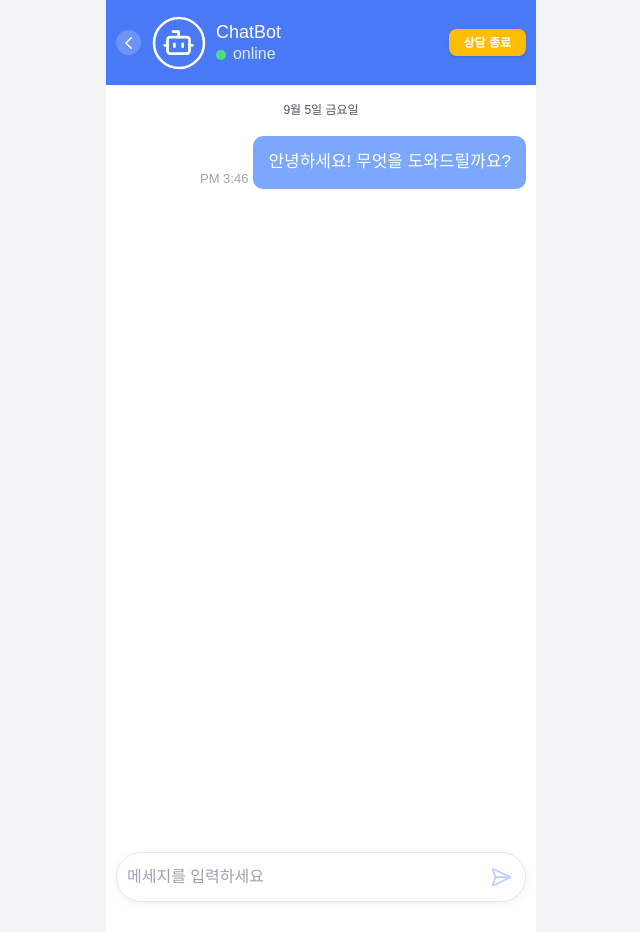
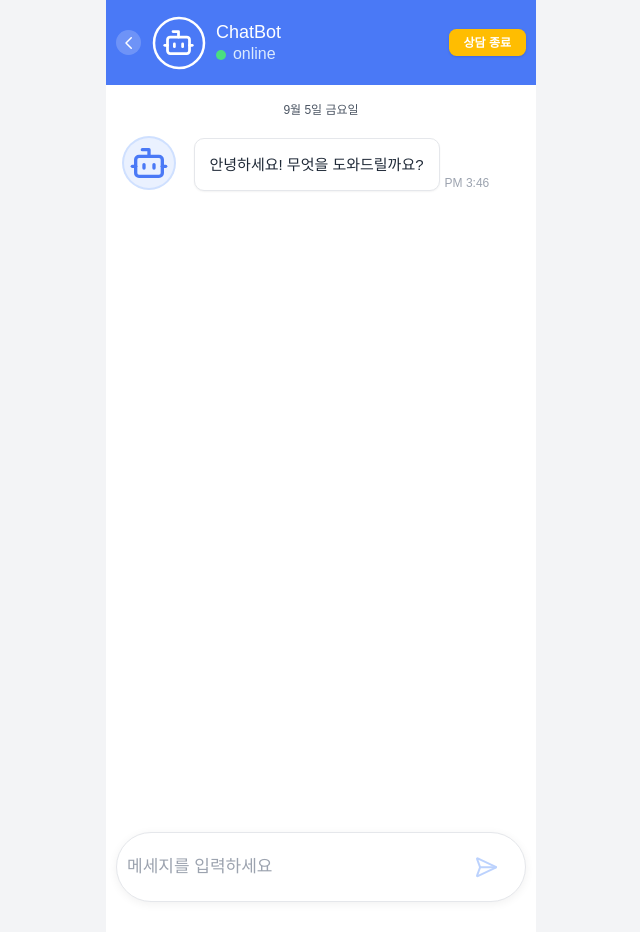
Before and after one commit to KB-hackathon-JGDL/frontend, a Vue app: page /chatbot in a window 1280 px wide. Shown: the whole page, without its empty margins (319-959 px from the left). Built offline with nearby package versions, Linux system fonts and the light colour scheme; a web font is replaced by a local one.

Commit message:
feat: ai챗봇 api 연동

```diff
--- a/src/components/chat/ChatContainer.vue
+++ b/src/components/chat/ChatContainer.vue
@@ -55,10 +55,19 @@ const askApi = async (prompt: string) => {
     })
     if (!res.ok) throw new Error(String(res.status))
     const data = await res.json()
-    return {
-      text: data.response ?? data.text ?? '답변을 생성했어요.',
-      links: data.links ?? undefined,
-    }
+
+    // 응답 키 방어적으로 읽기
+    const text =
+      data?.reply ??
+      data?.answer ??
+      data?.content ??
+      data?.text ??
+      data?.response ??
+      data?.result ??
+      data?.message ??
+      '죄송해요, 응답을 불러올 수 없어요.'
+
+    return { text, links: data?.links ?? undefined }
   } catch (e) {
     console.error('chat api error:', e)
     return {
@@ -90,9 +99,8 @@ const dateLabel = computed(() => {
   return `${month}월 ${day}일 ${weekday}`
 })
 
-// 페이지 들어가면 바로 나오는 문구
 onMounted(async () => {
-  await pushBot(`안녕하세요! 무엇을 도와드릴까요?`)
+  await pushBot('안녕하세요! 무엇을 도와드릴까요?')
 })
 
 const handleEnd = () => {
@@ -101,17 +109,17 @@ const handleEnd = () => {
 </script>
 
 <template>
-  <div
- class="mx-auto bg-white flex flex-col !w-[430px] !h-[932px]">
-    <ChatHeader :config="props.config" @back="$emit('back')" @end="handleEnd"/>
+  <div class="mx-auto bg-white flex flex-col !w-[430px] !h-[932px]">
+    <ChatHeader :config="props.config" @back="$emit('back')" @end="handleEnd" />
+
     <div class="flex justify-center pt-5 pb-5">
       <span class="text-[12px] text-gray-600 px-3 py-1.5 rounded-full">
         {{ dateLabel }}
       </span>
     </div>
 
-      <div ref="messagesContainer" class="flex-1 overflow-y-auto px-4 pb-3">
-        <MessageItem
+    <div ref="messagesContainer" class="flex-1 overflow-y-auto px-4 pb-3">
+      <MessageItem
         v-for="m in messages"
         :key="m.id"
         :message="m"
@@ -121,7 +129,7 @@ const handleEnd = () => {
         <div class="w-7 h-7 rounded-full flex items-center justify-center">
           <svg class="w-[14px] h-[14px] text-[#4A79F6]" viewBox="0 0 24 24" fill="none" stroke="currentColor">
             <path stroke-linecap="round" stroke-linejoin="round" stroke-width="2"
-              d="M12 2v2M7 8h10a2 2 0 012 2v4a4 4 0 01-4 4H9a4 4 0 01-4-4v-4a2 2 0 012-2z"/>
+                  d="M12 2v2M7 8h10a2 2 0 012 2v4a4 4 0 01-4 4H9a4 4 0 01-4-4v-4a2 2 0 012-2z"/>
           </svg>
         </div>
         <div class="bg-gray-100 rounded-2xl rounded-tl-md px-3 py-2">
@@ -134,7 +142,7 @@ const handleEnd = () => {
       </div>
     </div>
 
-        <div v-if="isEnded" class="px-4 pb-2">
+    <div v-if="isEnded" class="px-4 pb-2">
       <div class="w-full text-center text-[13px] text-gray-700 bg-gray-100 rounded-full py-2">
         상담이 종료되었습니다
       </div>
--- a/src/components/chat/MessageInput.vue
+++ b/src/components/chat/MessageInput.vue
@@ -22,16 +22,16 @@ const sendMessage = () => {
 
 <template>
   <div class="px-4 pb-12 pt-3 bg-transparent">
-    <div class="relative flex items-center gap-3 px-4 h-20 rounded-full bg-white border border-gray-200 shadow-[0_2px_10px_rgba(0,0,0,0.06)]">
+    <div class="relative flex items-center gap-3 px-4 h-28 rounded-full bg-white border border-gray-200 shadow-[0_2px_10px_rgba(0,0,0,0.06)]">
       <button
         type="button"
         @click="sendMessage"
         :disabled="!inputMessage.trim() || isLoading || disabled"
-        class="absolute right-4 top-1/2 -translate-y-1/2 w-11 h-11 flex items-center justify-center rounded-full
+        class="absolute right-10 top-1/2 -translate-y-1/2 w-11 h-11 flex items-center justify-center rounded-full
                text-[#7BA7FD] hover:bg-gray-50 disabled:opacity-50 disabled:cursor-not-allowed"
         aria-label="메시지 보내기"
       >
-        <SendHorizontal :size="22" :stroke-width="2" />
+        <SendHorizontal :size="24" :stroke-width="2" />
       </button>
 
       <input
@@ -40,7 +40,7 @@ const sendMessage = () => {
         :placeholder="placeholder"
         :disabled="isLoading || disabled"
         @keypress.enter="sendMessage"
-        class="flex-1 pr-16 bg-transparent outline-none text-[16px] placeholder:text-gray-400"
+        class="flex-1 pr-16 bg-transparent outline-none text-[17px] placeholder:text-gray-400"
       />
     </div>
   </div>
--- a/src/components/chat/MessageItem.vue
+++ b/src/components/chat/MessageItem.vue
@@ -1,24 +1,36 @@
 <script setup lang="ts">
 import { computed } from 'vue'
+import { Bot } from 'lucide-vue-next'
 import type { ChatMessage } from '@/types/chat'
 
 const props = withDefaults(defineProps<{
   message: ChatMessage
   avatarUrl?: string
-  role: 'mentee' | 'mentor'
+  /** 멘토링/챗봇 모두 지원: 지정 안 해도 동작 */
+  role?: 'mentee' | 'mentor' | 'user' | 'bot'
   peerName?: string
   showTime?: boolean
 }>(), {
-  showTime: true
+  showTime: true,
+  role: undefined,
 })
 
 const isSystem = computed(() => props.message.sender === 'system')
+
+/** 오른쪽 정렬(내 메시지) 판별 */
 const isSelf = computed(() => {
   if (isSystem.value) return false
-  // 규칙: mentee → 'user', mentor → 'bot'
-  return props.role === 'mentee'
-    ? props.message.sender === 'user'
-    : props.message.sender === 'bot'
+
+  // 명시적으로 role을 준 경우 (user|bot)
+  if (props.role === 'user') return props.message.sender === 'user'
+  if (props.role === 'bot')  return props.message.sender === 'bot'
+
+  // 멘토링 화면 규칙
+  if (props.role === 'mentee') return props.message.sender === 'user'
+  if (props.role === 'mentor') return props.message.sender === 'bot'
+
+  // 기본(챗봇 등 역할 미지정): user면 내 메시지
+  return props.message.sender === 'user'
 })
 
 // 시간을 “AM/PM h:mm” 로 표시
@@ -47,36 +59,50 @@ const html = computed(() => autoLink(props.message.content || ''))
     </span>
   </div>
 
-
+  <!-- 내가 보낸 메시지(오른쪽) -->
   <div v-else-if="isSelf" class="flex items-end justify-end gap-2 mb-6">
     <div v-if="showTime" class="text-[13px] text-gray-400 pb-0.5">{{ timeText }}</div>
     <div class="max-w-[88%]">
       <div
         class="inline-block px-6 py-5 rounded-2xl shadow-sm"
         style="background:#7BA7FD; color:#fff;"
-        >
-        <p class="text-[17px] leading-[1.7] whitespace-pre-line break-words" v-html="html"/>
+      >
+        <p class="text-[15px] leading-[1.7] whitespace-pre-line break-words" v-html="html"/>
       </div>
     </div>
   </div>
 
-  <div v-else class="flex items-start gap-3 mb-6">
-    <img
-      :src="props.avatarUrl || 'https://placehold.co/44x44?text=%20'"
-      class="w-11 h-11 rounded-full object-cover ring-2 ring-blue-100"
-      alt="peer"
-    />
+
+  <div v-else class="flex items-start gap-8 mb-6 mt-1 mx-3">
+    <template v-if="props.avatarUrl">
+      <img
+        :src="props.avatarUrl"
+        class="w-11 h-11 rounded-full object-cover ring-2 ring-blue-100"
+        alt="peer"
+      />
+    </template>
+    <template v-else>
+      <div
+        class="w-20 h-20 rounded-full bg-[#EAF1FF] ring-2 ring-[#CFE0FF]
+               flex items-center justify-center"
+      >
+        <Bot :size="40" :stroke-width="2" class="text-[#4A79F6]" />
+      </div>
+    </template>
 
     <div class="max-w-[88%]">
-      <div class="text-[13px] text-gray-600 mb-1">{{ props.peerName }}</div>
+      <div class="text-[13px] text-gray-600 mb-1" v-if="props.peerName">{{ props.peerName }}</div>
       <div class="flex items-end gap-2">
         <div
           class="inline-block px-6 py-5 rounded-2xl border shadow-sm"
           style="background:#ffffff; color:#1f2937; border-color:#E5E7EB;"
         >
-          <p class="text-[17px] leading-[1.7] whitespace-pre-line break-words" v-html="html"/>
+          <p class="text-[15px] leading-[1.7] whitespace-pre-line break-words" v-html="html"/>
         </div>
-        <div v-if="showTime" class="text-[13px] text-gray-400 pb-0.5">{{ timeText }}</div>
+        <div v-if="showTime"
+        class="text-[12px] text-gray-400 pb-0.5 whitespace-nowrap shrink-0 leading-none">
+        {{ timeText }}
+      </div>
       </div>
     </div>
   </div>
--- a/src/views/chat/ChatBot.vue
+++ b/src/views/chat/ChatBot.vue
@@ -1,4 +1,3 @@
-<!-- src/views/chat/ChatBotView.vue -->
 <script setup lang="ts">
 import { useRouter } from 'vue-router'
 import ChatContainer from '@/components/chat/ChatContainer.vue'
@@ -9,7 +8,7 @@ const router = useRouter()
 const chatConfig: ChatConfig = {
   title: 'ChatBot',
   placeholder: '메세지를 입력하세요',
-  apiEndpoint: '/api/chat',
+  apiEndpoint: '/api/chatbot',
   theme: 'blue',
   botName: 'ChatBot',
 }
--- a/vite.config.ts
+++ b/vite.config.ts
@@ -8,4 +8,12 @@ export default defineConfig({
       '@': new URL('./src', import.meta.url).pathname,
     },
   },
+  server: {
+    proxy: {
+      '/api': {
+        target: 'http://localhost:8080', // 스프링 부트
+        changeOrigin: true,
+      },
+    },
+  },
 })
```
Also changed, not shown: src/components/chat/BotAvatar.vue (+26 -21 lines), src/views/mentee/ChatRoomView.vue (+0 -8 lines).
